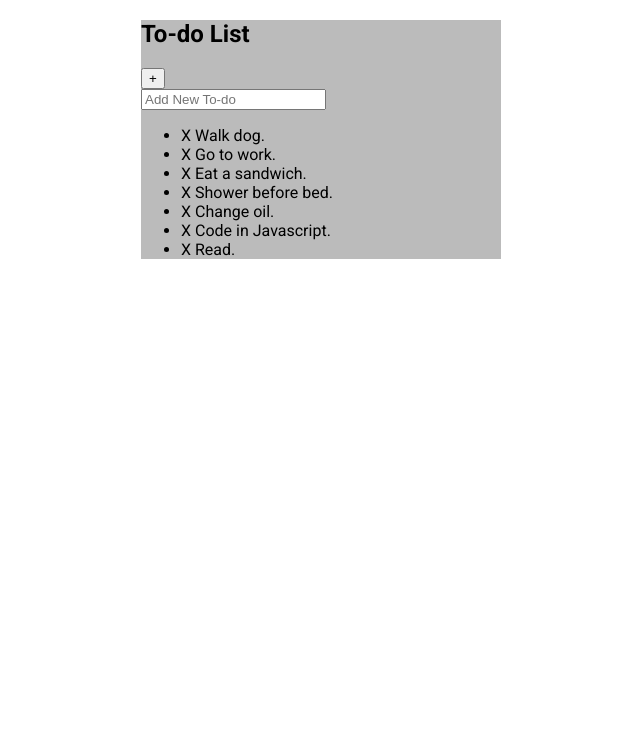
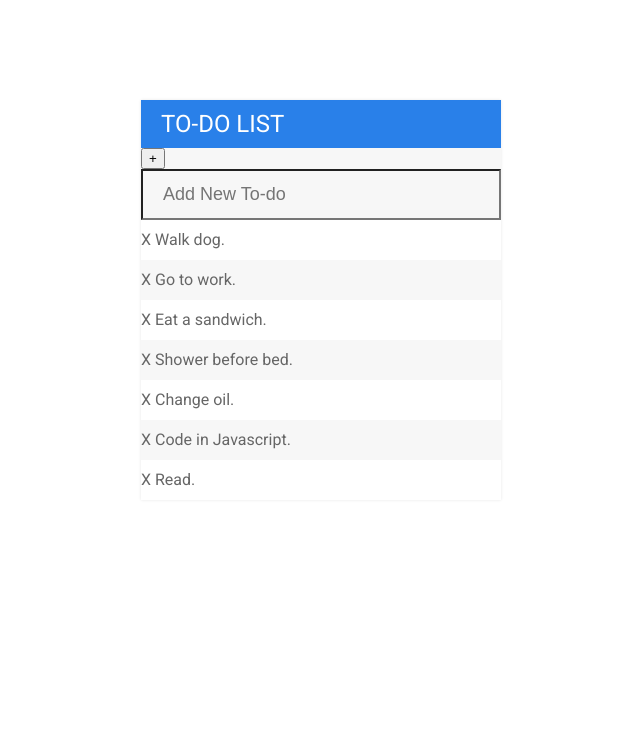
Before and after one commit to neenjaw/udemy-webdev-bootcamp, a web app: file s17/index.html in a window 1280 px wide. Shown: the top 740 px of the page, without its empty margins (319-959 px from the left). Before the commit the page ends 259 px from the top, so only its background shows below. Run offline with its HTML, style and script files only (its server is not run), Linux system fonts and the light colour scheme; some libraries are stand-ins or nearby versions.

Commit message:
todo styling

```diff
--- a/s17/assets/css/todo.css
+++ b/s17/assets/css/todo.css
@@ -8,18 +8,57 @@ body {
   padding: 0px;
 
   font-family: 'Roboto', sans-serif;
+}
 
+h2 {
+  background-color: #2980e9;
+  color: white;
+  margin: 0px;
+  padding: 10px 20px;
+  text-transform: uppercase;
+  font-size: 24px;
+  font-weight: normal;
+}
 
+ul {
+  list-style: none;
+  margin: 0px;
+  padding: 0px;
+}
+
+li {
+  background-color: white;
+  height: 40px;
+  line-height: 40px;
+  color: #666;
+}
+
+input {
+  font-size: 18px;
+  background-color: #f7f7f7;
+  width: 100%;
+  padding: 13px 13px 13px 20px;
+  box-sizing: border-box;
+  color: #2980e9;
+}
+
+input:focus {
+  background-color: white;
+  border: 3px solid #2980b9;
+  outline: none;
+}
+
+li:nth-child(2n){
+  background-color: #f7f7f7;
 }
 
 #todo-container {
   width: 360px;
 
-  margin-left: auto;
-  margin-right: auto;
+  margin: 100px auto;
 
-  background-color: #bbbbbb;
-
+  background-color: #f7f7f7;
+  box-shadow: 0 0 3px rgba(0,0,0, 0.1);
 }
 
 .task-complete {
```
